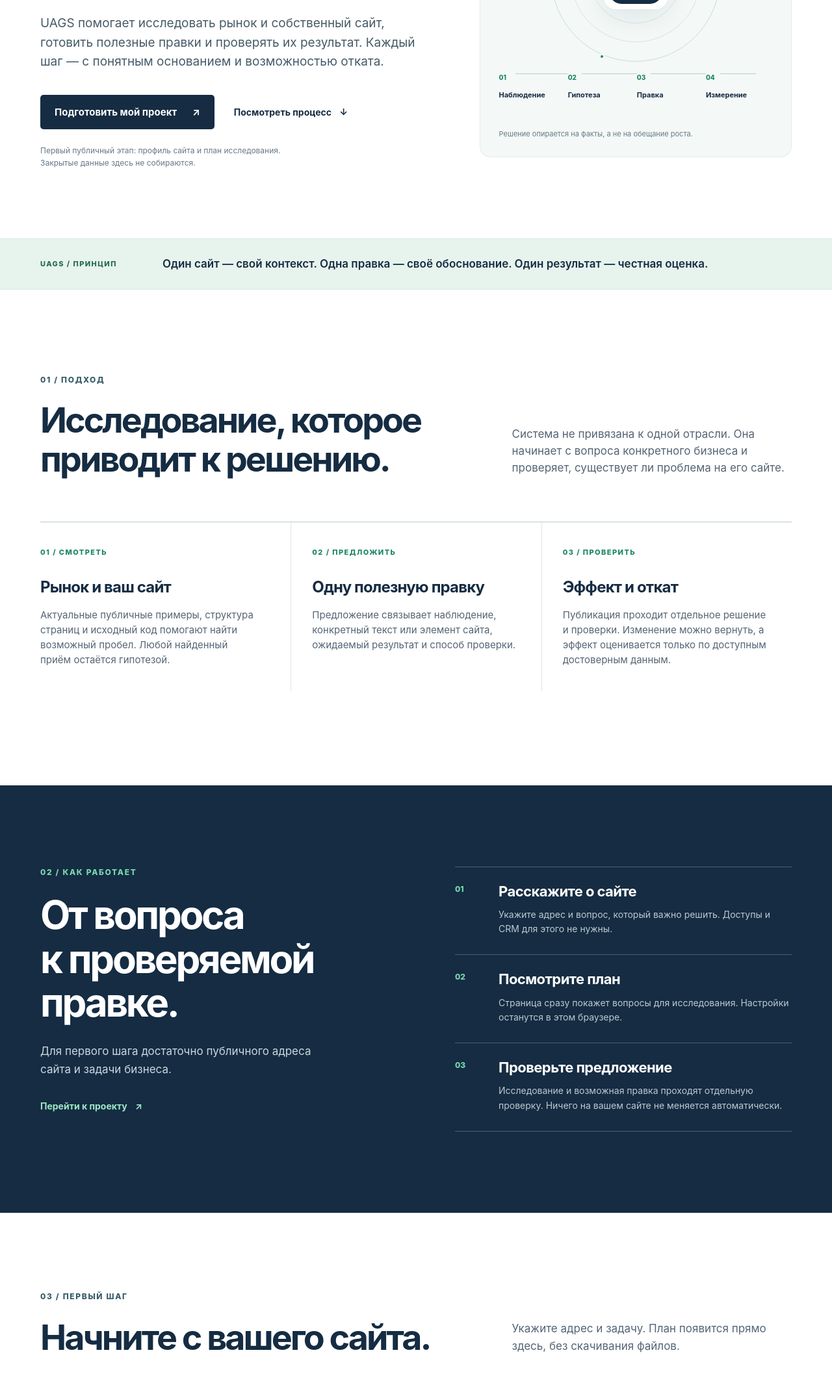
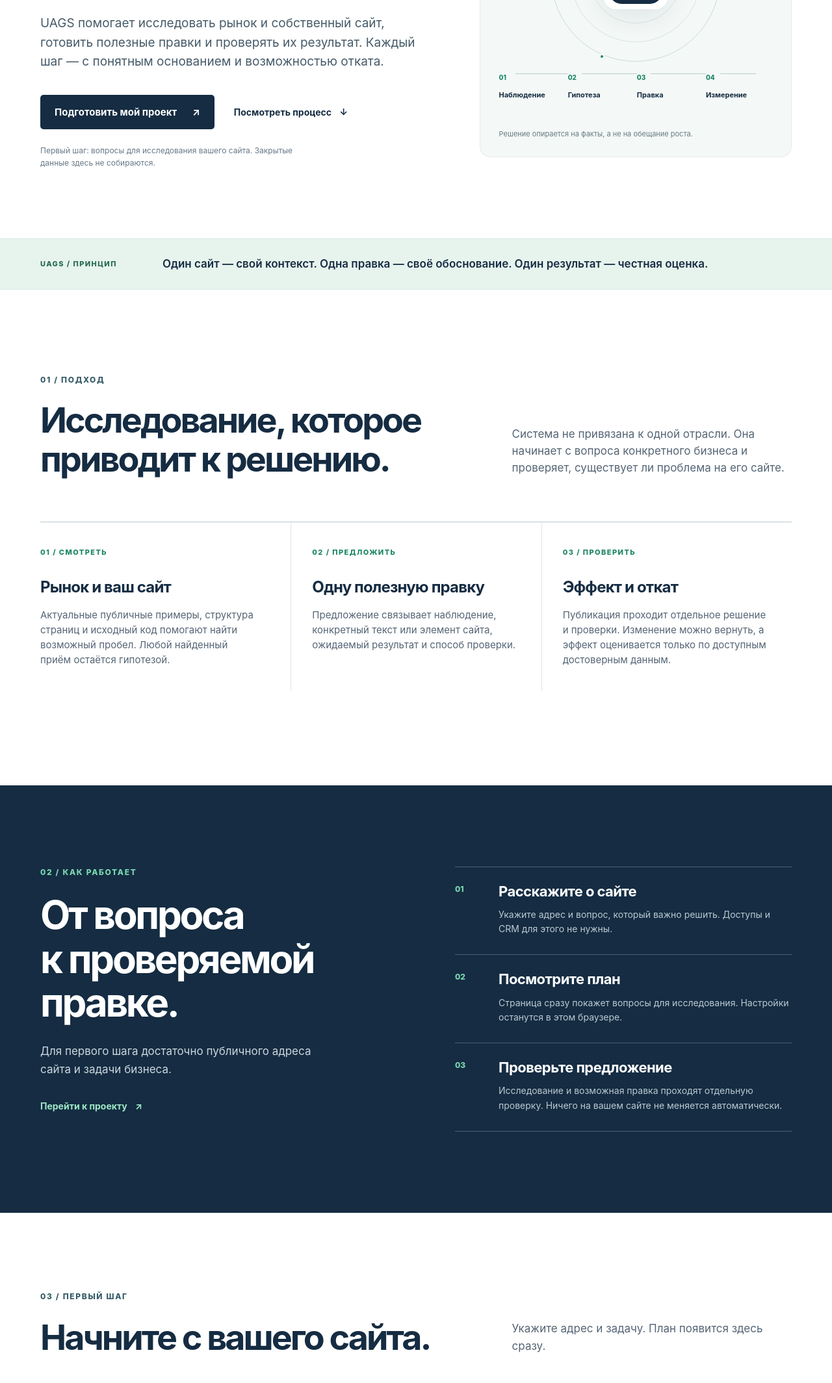
Before and after one commit to mitsuoke/uags-connect, a plain HTML site: page index.html in a window 1280 px wide. Shown: the part 431-2560 px from the top of the page at 65% size. Drawn offline with Linux system fonts and the light colour scheme.

Commit message:
Clarify first-step copy

```diff
--- a/index.html
+++ b/index.html
@@ -27,7 +27,7 @@
       <h1 id="hero-title">Ваш сайт может<br>работать <em>лучше.</em><br>Докажем как.</h1>
       <p class="hero-lead">UAGS помогает исследовать рынок и собственный сайт, готовить полезные правки и проверять их результат. Каждый шаг — с понятным основанием и возможностью отката.</p>
       <div class="hero-actions"><a class="button-link primary" href="#connect">Подготовить мой проект <span aria-hidden="true">↗</span></a><a class="text-link" href="#process">Посмотреть процесс <span aria-hidden="true">↓</span></a></div>
-      <p class="hero-footnote">Первый публичный этап: профиль сайта и план исследования. Закрытые данные здесь не собираются.</p>
+      <p class="hero-footnote">Первый шаг: вопросы для исследования вашего сайта. Закрытые данные здесь не собираются.</p>
     </div>
     <div class="hero-visual" aria-label="Путь от наблюдения к проверяемому решению">
       <div class="visual-header"><span class="visual-dot"></span> ЦИКЛ UAGS <span class="visual-number">01 / 04</span></div>
@@ -47,7 +47,7 @@
   </section>
   <section class="process-shell" id="process" aria-labelledby="process-title"><div class="section-wrap process-layout"><div><p class="eyebrow">02 / Как работает</p><h2 id="process-title">От вопроса<br>к проверяемой<br>правке.</h2><p class="process-intro">Для первого шага достаточно публичного адреса сайта и задачи бизнеса.</p><a class="text-link light-link" href="#connect">Перейти к проекту <span aria-hidden="true">↗</span></a></div><ol class="process-list"><li><span>01</span><div><h3>Расскажите о сайте</h3><p>Укажите адрес и вопрос, который важно решить. Доступы и CRM для этого не нужны.</p></div></li><li><span>02</span><div><h3>Посмотрите план</h3><p>Страница сразу покажет вопросы для исследования. Настройки останутся в этом браузере.</p></div></li><li><span>03</span><div><h3>Проверьте предложение</h3><p>Исследование и возможная правка проходят отдельную проверку. Ничего на вашем сайте не меняется автоматически.</p></div></li></ol></div></section>
   <section class="connect section-wrap" id="connect" aria-labelledby="connect-title">
-    <div class="section-heading connect-heading"><p class="eyebrow">03 / Первый шаг</p><h2 id="connect-title">Начните с вашего сайта.</h2><p>Укажите адрес и задачу. План появится прямо здесь, без скачивания файлов.</p></div>
+    <div class="section-heading connect-heading"><p class="eyebrow">03 / Первый шаг</p><h2 id="connect-title">Начните с вашего сайта.</h2><p>Укажите адрес и задачу. План появится здесь сразу.</p></div>
     <div class="layout">
       <section aria-labelledby="new-title" class="card form-card">
         <div class="card-heading"><span class="card-index">01 / ВАШ САЙТ</span><h3 id="new-title">Что исследовать?</h3></div>
```
